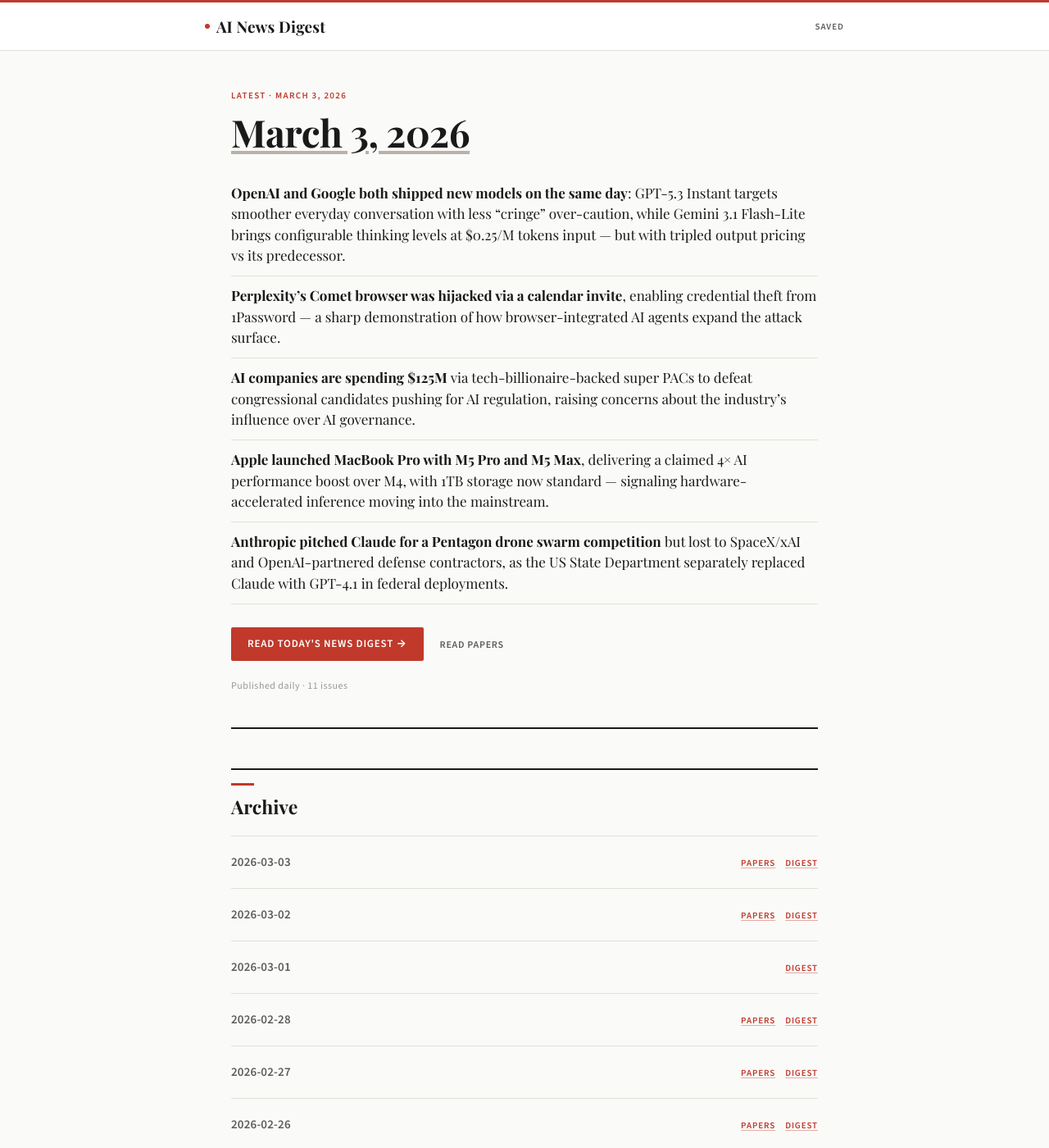
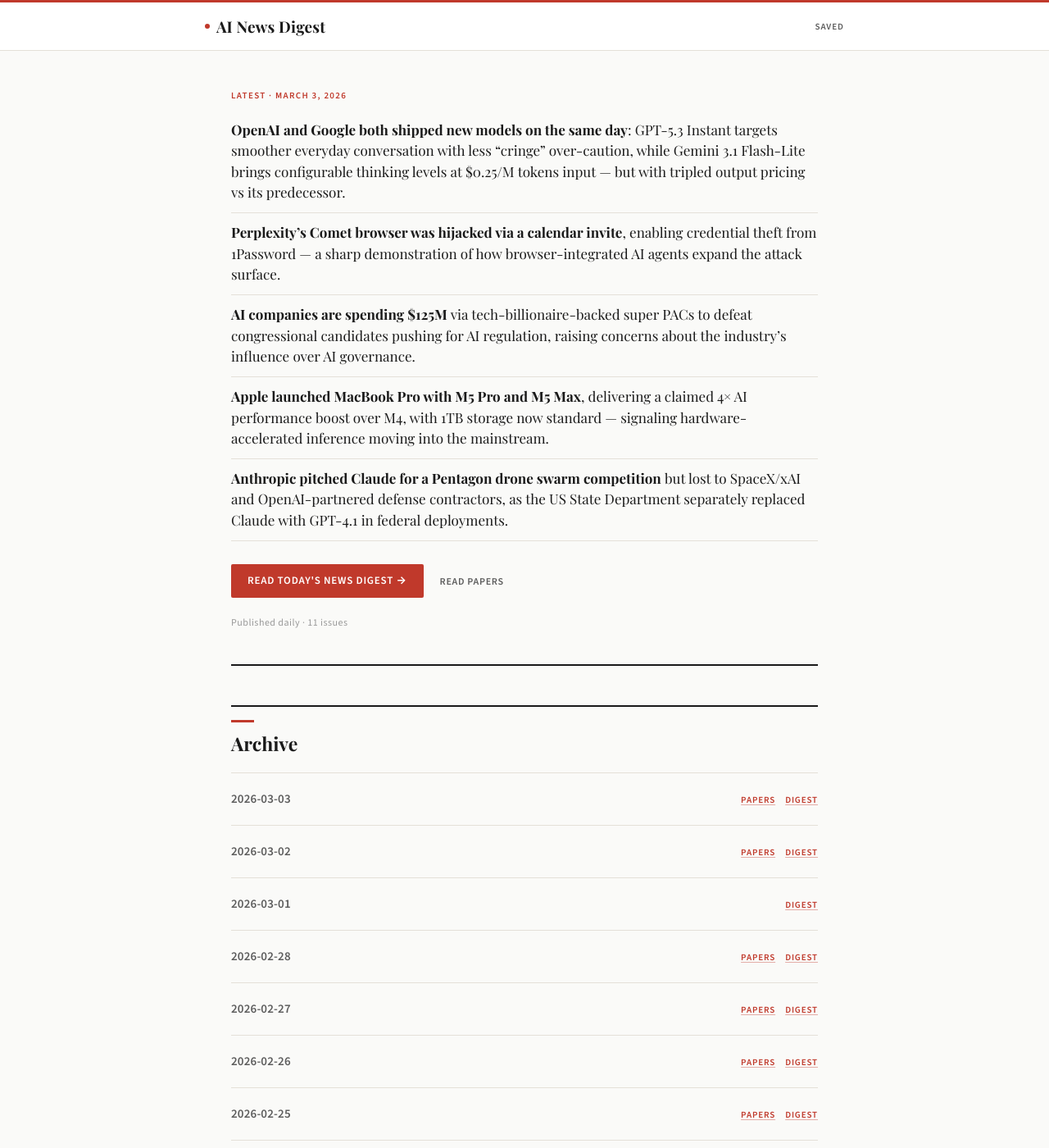
Before and after one commit to eddyariki/news-feed-digest, a Jekyll site: the page built from index.md, in a window 1280 px wide and 1400 px high. Shown: the whole window at 82% size. Built offline with Jekyll 4.4.1, drawn with Linux system fonts in a browser that asks for light colours; some web fonts are replaced.

Commit message:
Remove redundant hero title heading
The h1 date title linked to the same page as the highlights and CTA
button — three entry points to one destination. Removing it leaves a
clean funnel: badge (context) → highlights (what's inside) → button.

Co-Authored-By: Claude Sonnet 4.6 <noreply@anthropic.com>

```diff
--- a/_layouts/default.html
+++ b/_layouts/default.html
@@ -271,26 +271,7 @@
       color: var(--accent);
       margin: 0 0 0.5rem;
     }
-    .hero-title {
-      margin: 0 0 1.5rem;
-    }
-    .hero-title a {
-      font-family: var(--serif);
-      font-size: clamp(2rem, 5vw, 2.875rem);
-      font-weight: 700;
-      line-height: 1.15;
-      letter-spacing: -0.01em;
-      color: var(--text);
-      text-decoration: underline;
-      text-decoration-color: var(--border-strong);
-      text-underline-offset: 4px;
-      transition: color 0.15s, text-decoration-color 0.15s;
-    }
-    .hero-title a:hover {
-      color: var(--accent);
-      text-decoration-color: var(--accent);
-      text-decoration: underline;
-    }
+
     .hero-highlights ul {
       list-style: none;
       padding: 0; margin: 0 0 0.25rem;
--- a/_layouts/home.html
+++ b/_layouts/home.html
@@ -4,8 +4,7 @@ layout: default
 {% if page.hero_date %}
 <div class="hero-block">
   <p class="hero-badge">Latest &middot; {{ page.hero_date }}</p>
-  <h1 class="hero-title"><a href="{{ site.baseurl }}/{{ page.hero_primary_link }}">{{ page.hero_date }}</a></h1>
-  <div class="hero-highlights" data-href="{{ site.baseurl }}/{{ page.hero_primary_link }}">
+<div class="hero-highlights" data-href="{{ site.baseurl }}/{{ page.hero_primary_link }}">
     {{ page.highlights | markdownify }}
   </div>
   <div class="hero-ctas">
```
